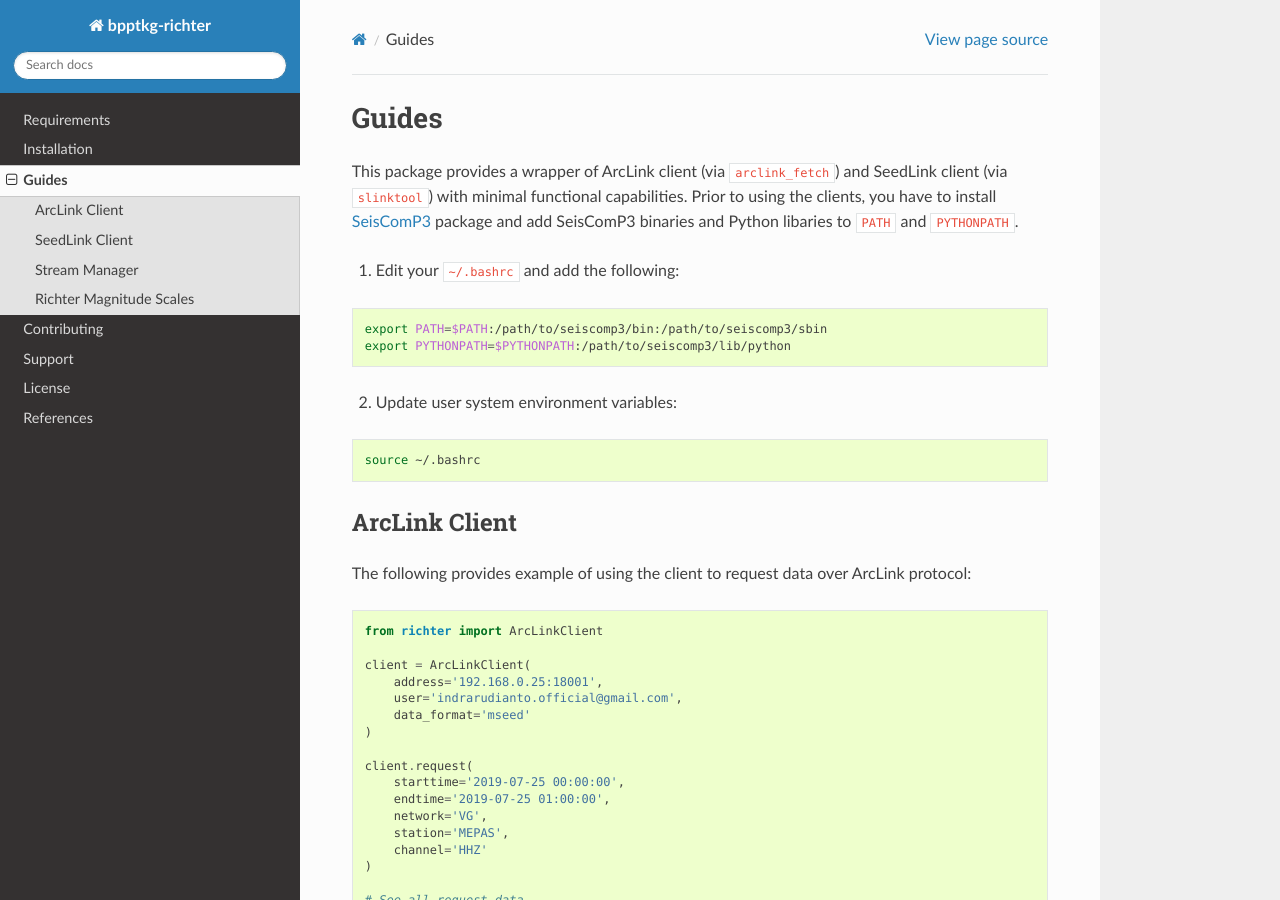
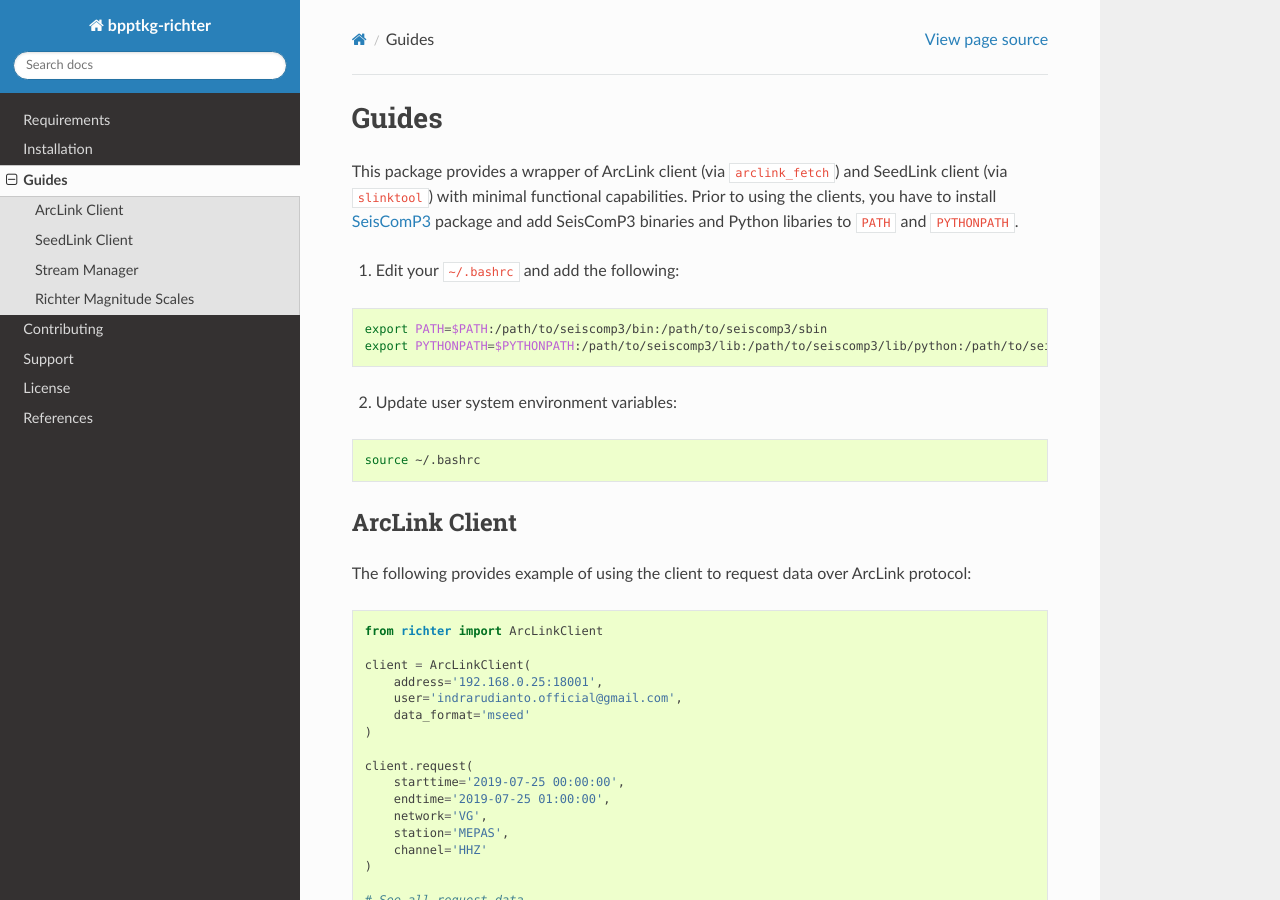
Before and after one commit to bpptkg/bpptkg-richter, a Sphinx documentation site: the page built from docs/guides.rst, in a window 1280 px wide and 900 px high. Built offline with Sphinx 7.4.7 and the Read the Docs theme 2.0.0, drawn with Linux system fonts in a browser that asks for light colours.

Commit message:
Update documentation

```diff
--- a/docs/guides.rst
+++ b/docs/guides.rst
@@ -12,7 +12,7 @@ binaries and Python libaries to ``PATH`` and ``PYTHONPATH``.
 .. code-block:: bash
 
         export PATH=$PATH:/path/to/seiscomp3/bin:/path/to/seiscomp3/sbin
-        export PYTHONPATH=$PYTHONPATH:/path/to/seiscomp3/lib/python
+        export PYTHONPATH=$PYTHONPATH:/path/to/seiscomp3/lib:/path/to/seiscomp3/lib/python:/path/to/seiscomp3/lib/python/seiscomp3
 
 2. Update user system environment variables:
 
```
